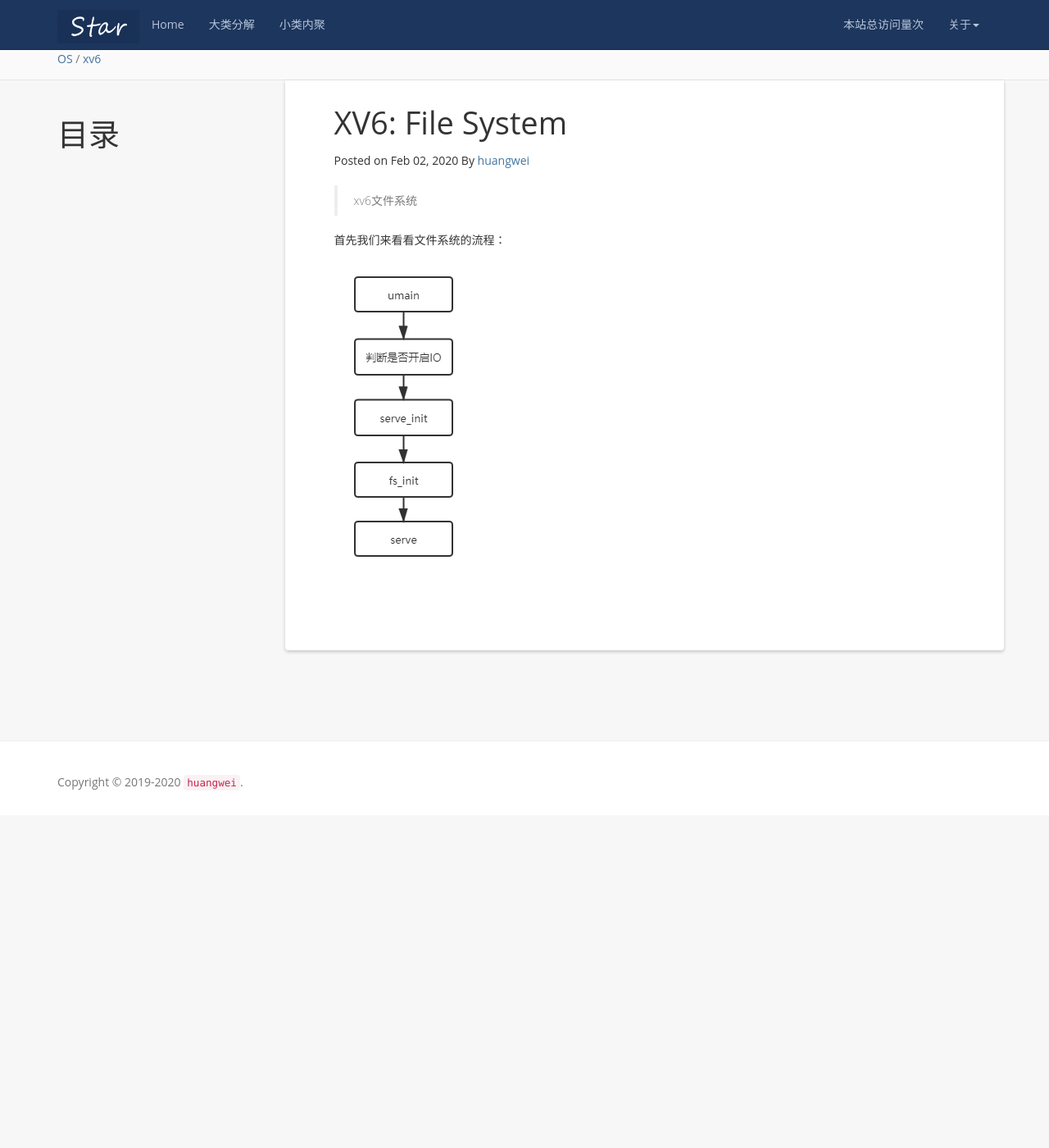
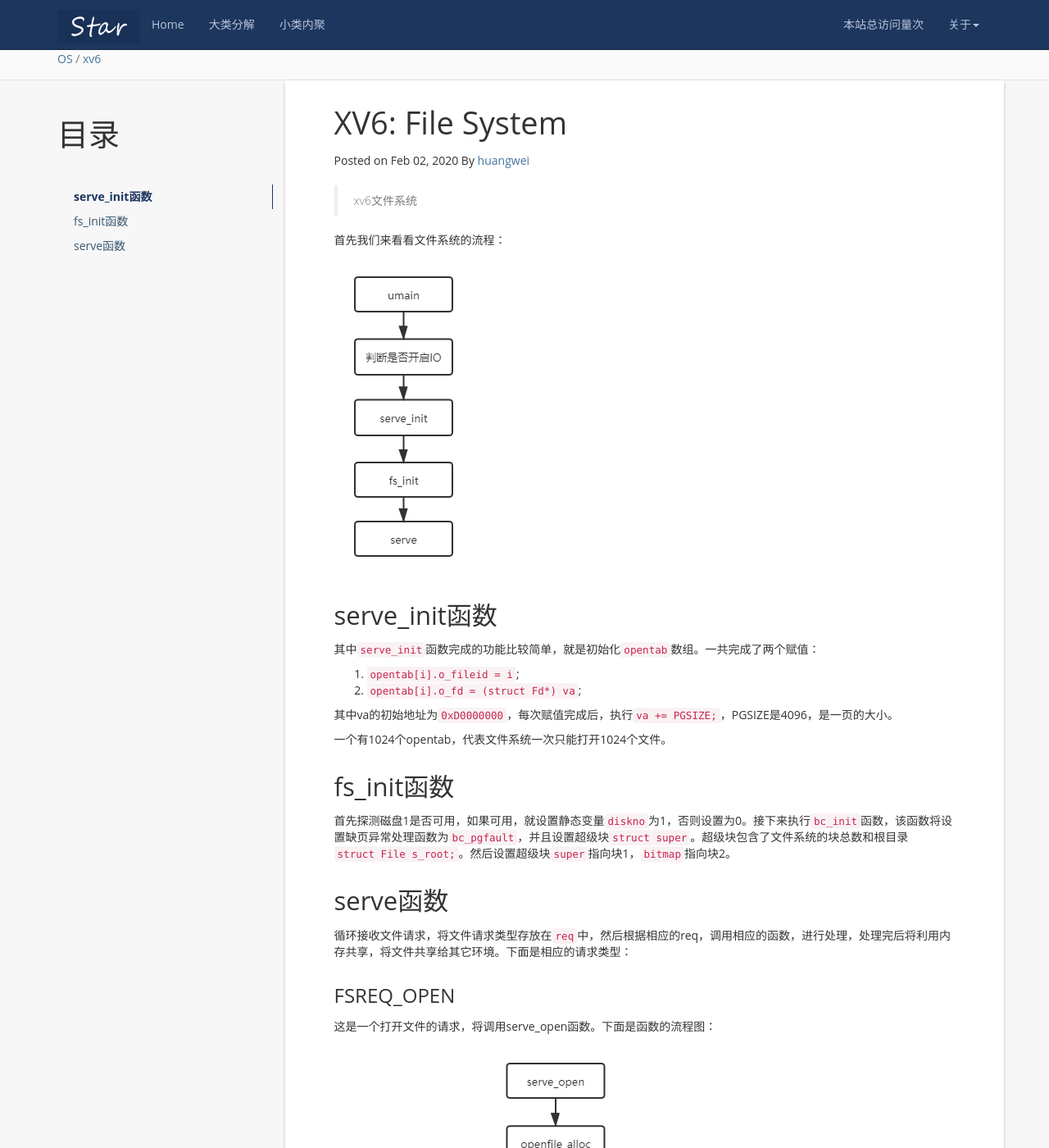
Before and after one commit to mayunmeiyouming/blog, a Jekyll site: the page built from _posts/2020-02-02-xv6 file system.md, in a window 1280 px wide and 1400 px high, scrolled down 249 px. Shown: the whole window at 82% size. Built offline with Jekyll 4.4.1, drawn with Linux system fonts in a browser that asks for light colours; nearby versions of some CDN libraries; a script that is not in the unit is left out; comment, search, counter and statistics services are not loaded; before the commit the page ends 1243 px from its top, so only the background shows below that; some of the changed text lies outside the part shown.

Commit message:
2020-2-2-2

```diff
--- a/_posts/2020-02-02-xv6 file system.md
+++ b/_posts/2020-02-02-xv6 file system.md
@@ -14,3 +14,49 @@ tag: xv6
 首先我们来看看文件系统的流程：
 
 ![]({{ '/styles/images/2020-02-02-xv6 file system/01.png' | prepend: site.baseurl}})
+
+## serve_init函数
+
+其中`serve_init`函数完成的功能比较简单，就是初始化`opentab`数组。一共完成了两个赋值：
+1. `opentab[i].o_fileid = i`;
+2. `opentab[i].o_fd = (struct Fd*) va`;
+
+其中va的初始地址为`0xD0000000`，每次赋值完成后，执行`va += PGSIZE;`，PGSIZE是4096，是一页的大小。
+
+一个有1024个opentab，代表文件系统一次只能打开1024个文件。
+
+## fs_init函数
+
+首先探测磁盘1是否可用，如果可用，就设置静态变量`diskno`为1，否则设置为0。接下来执行`bc_init`函数，该函数将设置缺页异常处理函数为`bc_pgfault`，并且设置超级块`struct super`。超级块包含了文件系统的块总数和根目录`struct File s_root;`。然后设置超级块`super`指向块1，`bitmap`指向块2。
+
+## serve函数
+
+循环接收文件请求，将文件请求类型存放在`req`中，然后根据相应的req，调用相应的函数，进行处理，处理完后将利用内存共享，将文件共享给其它环境。下面是相应的请求类型：
+
+### FSREQ_OPEN
+
+这是一个打开文件的请求，将调用serve_open函数。下面是函数的流程图：
+
+![]({{ '/styles/images/2020-02-02-xv6 file system/02.png' | prepend: site.baseurl}})
+
+首先调用函数`open_alloc`分配一个`struct OpenFile`存放在变量`o`中。如果需要创建文件，则调用函数`file_create`，该函数将分配一个`struct File`。
+
+`file_open`获取文件的`struct File`。
+
+`file_truncate`将释放文件的一些块，并且重新设置文件的`f_size`域。
+
+然后将返回一个`struct Fd`
+
+### FSREQ_READ
+
+这是一个文件读取的请求，读取数据将存储在ipc的`readRet`域。
+
+### FSREQ_STAT
+
+### FSREQ_FLUSH
+
+### FSREQ_WRITE
+
+### FSREQ_SET_SIZE
+
+### FSREQ_SYNC
```
Also changed, not shown: styles/images/2020-02-02-xv6 file system/02.png (added).
